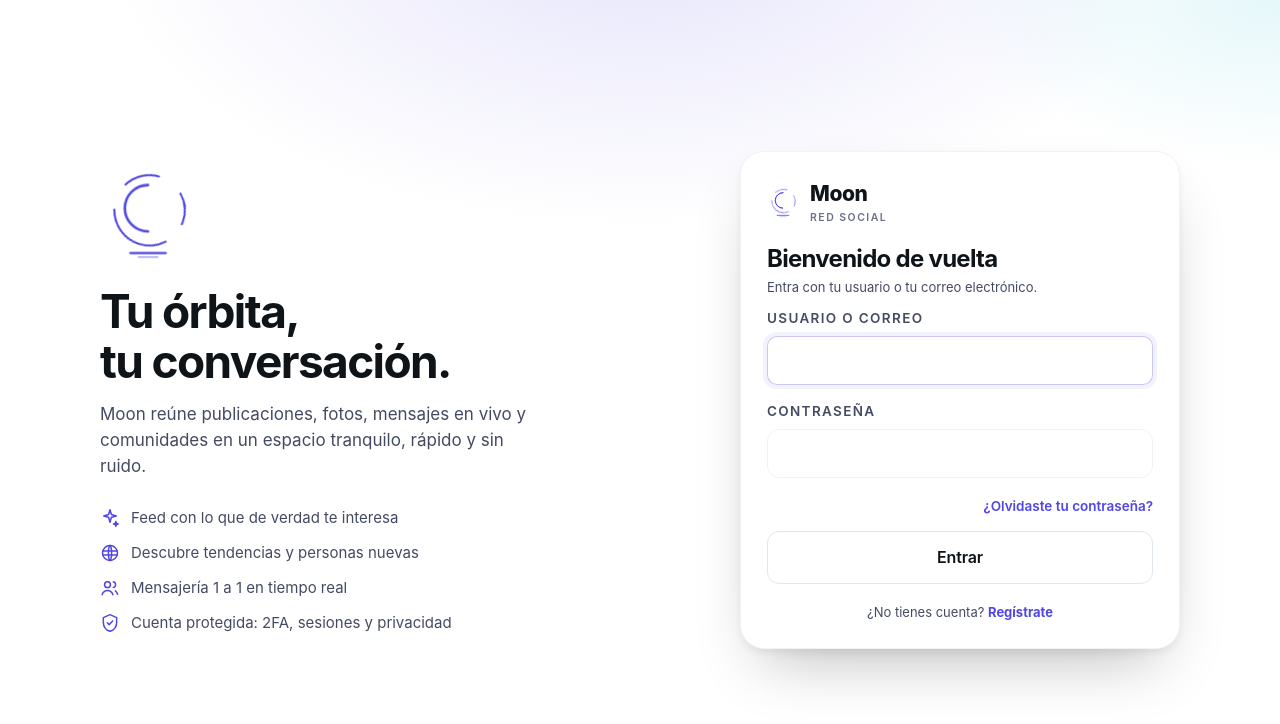
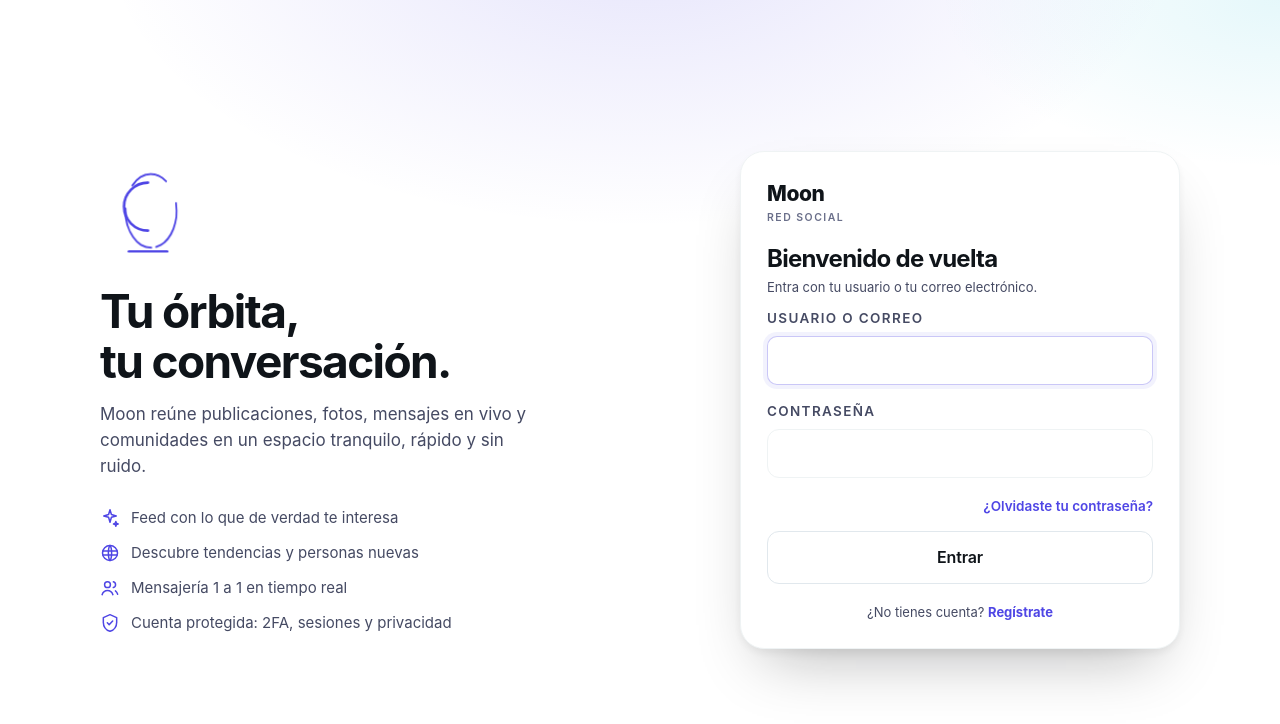
Before and after one commit to alexsndersoto04-source/aio, a React (Vite) app in the folder frontend/: page /#/login in a window 1280 px wide. Shown: the top 724 px of the page. Built offline with nearby package versions, Linux system fonts and the light colour scheme; no server answers.

Commit message:
ajustar logo: media luna de lineas, aro orbital en movimiento y subrayado limpio
Co-authored-by: arena-agent <297053741+arena-agent@users.noreply.github.com>

```diff
--- a/frontend/src/components/LogoMoon.jsx
+++ b/frontend/src/components/LogoMoon.jsx
@@ -1,10 +1,9 @@
 // Moon — el logo
 // ============================================================
 // Diseño en estilo lineal (outline / solo de líneas y subrayado):
-// 1. La media luna dibujada SOLO con línea de contorno (sin relleno sólido).
-// 2. Un aro alrededor en trazo lineal segmentado que gira en movimiento continuo.
-// 3. Una línea de subrayado elegante en la base.
-// Todo con el color característico de la marca Moon.
+// 1. Media luna: dibujada solo con trazos de líneas, sin relleno sólido, del mismo color del orbe.
+// 2. Aro: solo de líneas, rodeando e inclinando la luna, con animación de giro continuo.
+// 3. Subrayado: línea estilizada en la base.
 
 import React from 'react';
 
@@ -27,40 +26,33 @@ export default function LogoMoon({ tamano = 96, titulo = 'Moon' }) {
     >
       {/* 1. Aro exterior en movimiento continuo, solo trazo de líneas segmentado */}
       <g className="logo-moon__aro">
-        <circle
+        <ellipse
           cx="60"
-          cy="54"
-          r="44"
+          cy="52"
+          rx="46"
+          ry="32"
           {...trazo}
-          strokeWidth="2.5"
-          strokeDasharray="55 35 45 35 40 30"
+          strokeWidth="2.4"
+          strokeDasharray="65 30 50 30"
+          transform="rotate(-20 60 52)"
         />
       </g>
 
-      {/* 2. Media luna: diseño SOLO DE LÍNEAS (contorno hueco, sin relleno sólido) */}
+      {/* 2. Media luna: diseño SOLO DE LÍNEAS (contorno visible, sin relleno) */}
       <path
-        d="M 60 25 A 29 29 0 0 0 60 83 A 24 24 0 0 1 60 25 Z"
+        d="M 60 22 A 30 30 0 0 0 60 82 A 23 23 0 0 1 60 22 Z"
         {...trazo}
         strokeWidth="3.2"
       />
 
-      {/* 3. Subrayado de líneas en la base */}
+      {/* 3. Subrayado elegante en la base */}
       <line
-        x1="38"
-        y1="110"
-        x2="82"
-        y2="110"
+        x1="36"
+        y1="108"
+        x2="84"
+        y2="108"
         {...trazo}
         strokeWidth="3"
-      />
-      <line
-        x1="48"
-        y1="115"
-        x2="72"
-        y2="115"
-        {...trazo}
-        strokeWidth="1.8"
-        opacity="0.6"
       />
     </svg>
   );
--- a/frontend/src/views/AuthView.jsx
+++ b/frontend/src/views/AuthView.jsx
@@ -92,7 +92,6 @@ export default function AuthView({ mode }) {
 
         <section className="auth-card">
           <div className="brand" style={{ padding: 0, marginBottom: 18 }}>
-            <LogoMoon tamano={32} />
             <span>Moon<small>Red social</small></span>
           </div>
 
```
